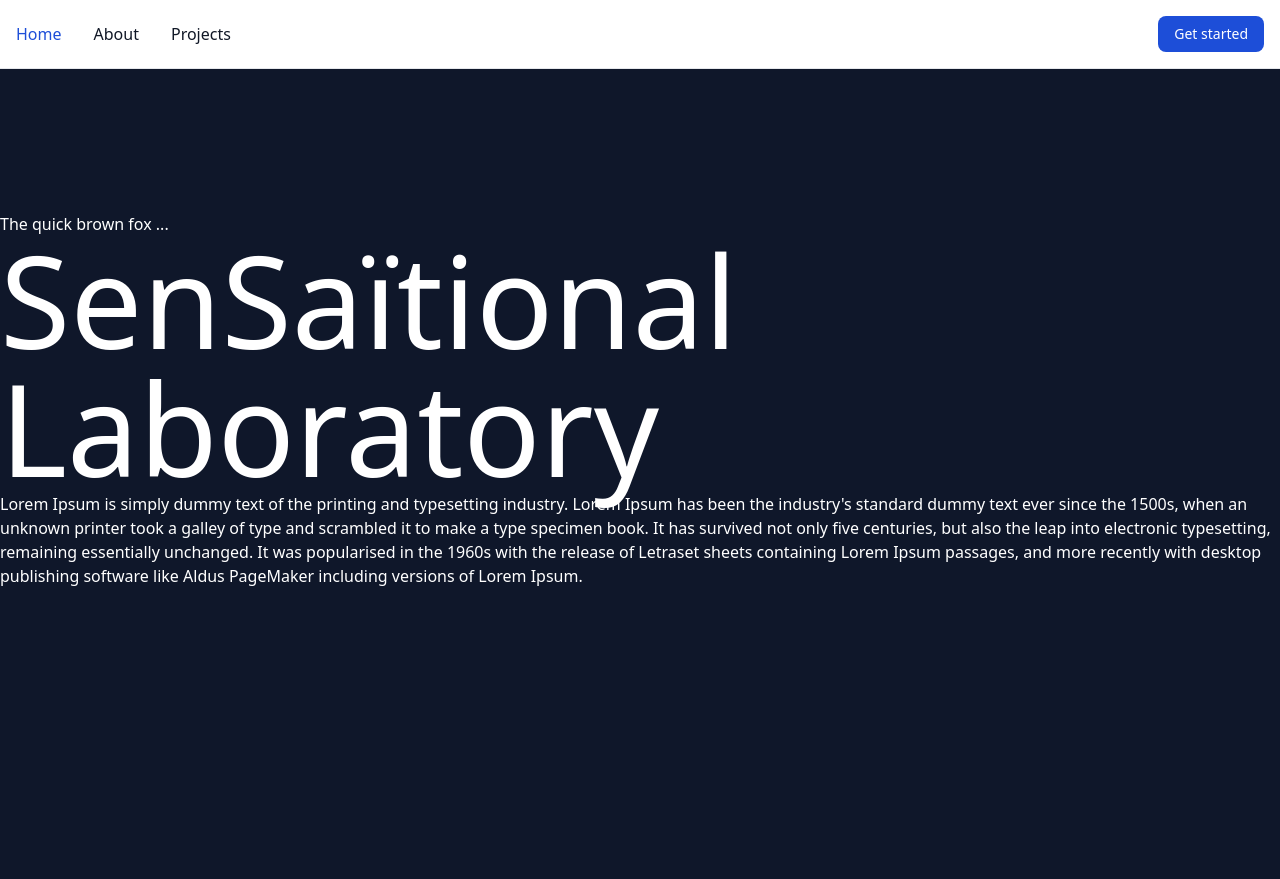
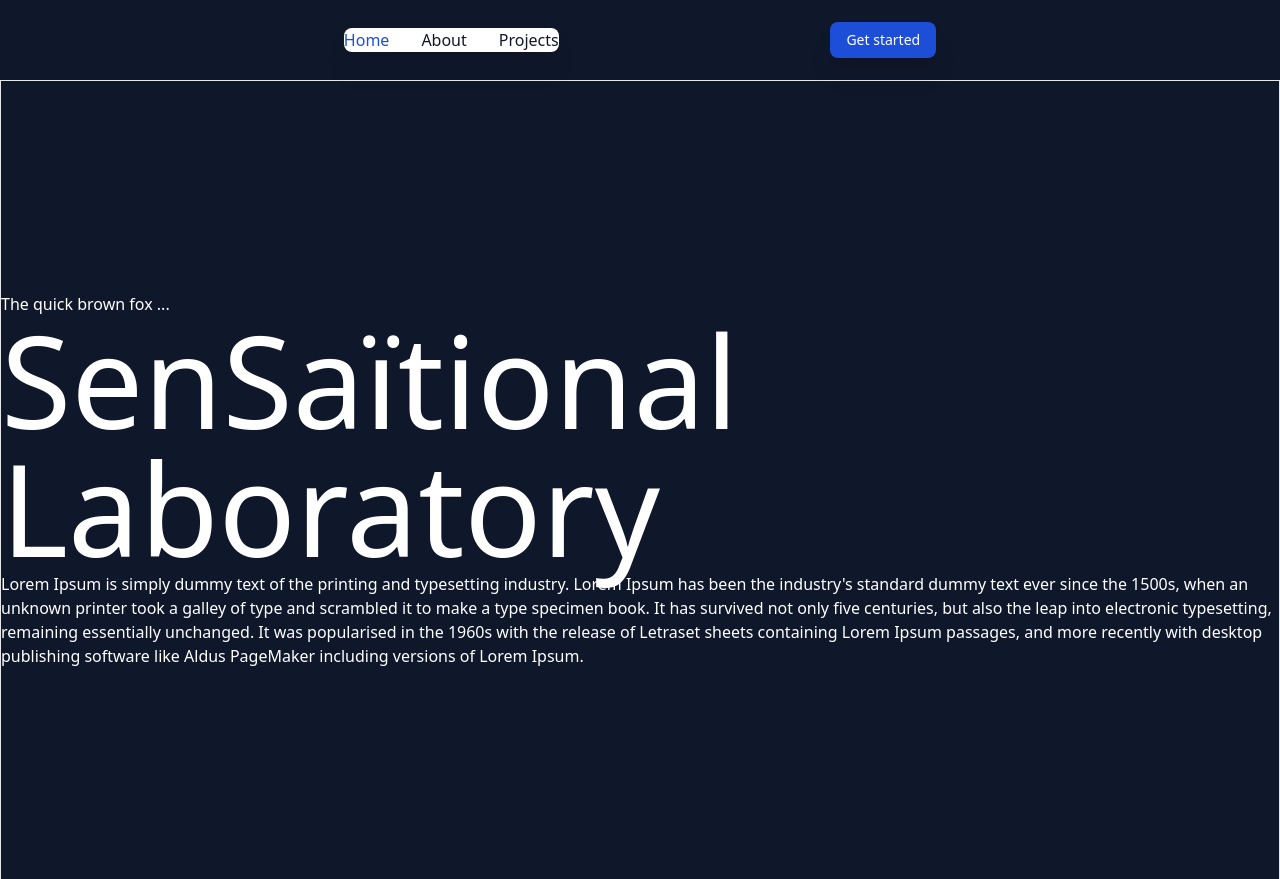
Before and after one commit to sensaillab/portfoliowebsite-1, a website: page dist/index.html in a window 1280 px wide. Shown: the top 879 px of the page. Drawn offline with Linux system fonts and the light colour scheme.

Commit message:
slight chnages on the nav bar mainly, will continue later...

```diff
--- a/dist/index.html
+++ b/dist/index.html
@@ -9,10 +9,9 @@
 </head>
 
 <body class="bg-slate-900">
-    <header>
-        <nav
-            class="bg-white dark:bg-gray-900 fixed w-full z-20 top-0 start-0 border-b border-gray-200 dark:border-gray-600">
-            <div class="max-w-screen-xl flex flex-wrap items-center justify-between mx-auto p-4">
+    <header class="flex justify-center items-center h-20 sticky top-0">
+        <nav class="dark:bg-gray-800 w-[70%] z-20 top-0 start-0 drop-shadow-xl rounded-md">
+            <div class="max-w-screen-xl flex flex-wrap items-center justify-around mx-auto p-4">
                 <div class="flex md:order-2 space-x-3 md:space-x-0 rtl:space-x-reverse">
                     <button type="button"
                         class="text-white bg-blue-700 hover:bg-blue-800 focus:ring-4 focus:outline-none focus:ring-blue-300 font-medium rounded-lg text-sm px-4 py-2 text-center dark:bg-blue-600 dark:hover:bg-blue-700 dark:focus:ring-blue-800">Get
@@ -28,9 +27,9 @@
                         </svg>
                     </button>
                 </div>
-                <div class="items-center justify-between hidden w-full md:flex md:w-auto md:order-1" id="navbar-sticky">
+                <div class="items-center justify-around hidden w-full md:flex md:w-auto md:order-1" id="navbar-sticky">
                     <ul
-                        class="flex flex-col p-4 md:p-0 mt-4 font-medium border border-gray-100 rounded-lg bg-gray-50 md:space-x-8 rtl:space-x-reverse md:flex-row md:mt-0 md:border-0 md:bg-white dark:bg-gray-800 md:dark:bg-gray-900 dark:border-gray-700">
+                        class="flex flex-col p-4 md:p-0 mt-4 font-medium border border-gray-100 rounded-lg bg-gray-50 md:space-x-8 rtl:space-x-reverse md:flex-row md:mt-0 md:border-0 md:bg-white dark:bg-gray-800 md:dark:bg-gray-800 dark:border-gray-700">
                         <li>
                             <a href="#Home"
                                 class="block py-2 px-3 text-white bg-blue-700 rounded md:bg-transparent md:text-blue-700 md:p-0 md:dark:text-blue-500"
@@ -51,7 +50,7 @@
 
     </header>
     <main>
-        <section id="Home" class="flex flex-col items-center justify-center w-screen h-screen">
+        <section id="Home" class="flex flex-col items-center justify-center w-screen h-screen border border-gray-200">
             <div>
                 <p class="text-white">The quick brown fox ...</p>
                 <h1 class="text-white  text-9xl">SenSaïtional Laboratory</h1>
@@ -65,7 +64,7 @@
             </div>
         </section>
 
-        <section id="About" class="flex flex-col items-center justify-center w-screen h-screen">
+        <section id="About" class="flex flex-col items-center justify-center w-screen h-screen border border-gray-200">
             <div>
                 <img src="" alt="">
                 <h1 class="text-white ">About</h1>
@@ -77,7 +76,7 @@
             </div>
         </section>
 
-        <section class="flex flex-col items-center justify-center w-screen h-screen">
+        <section class="flex flex-col items-center justify-center w-screen h-screen border border-gray-200">
             <!-- card slots for projects -->
             <div></div>
             <div></div>
```
Also changed, not shown: dist/output.css.
